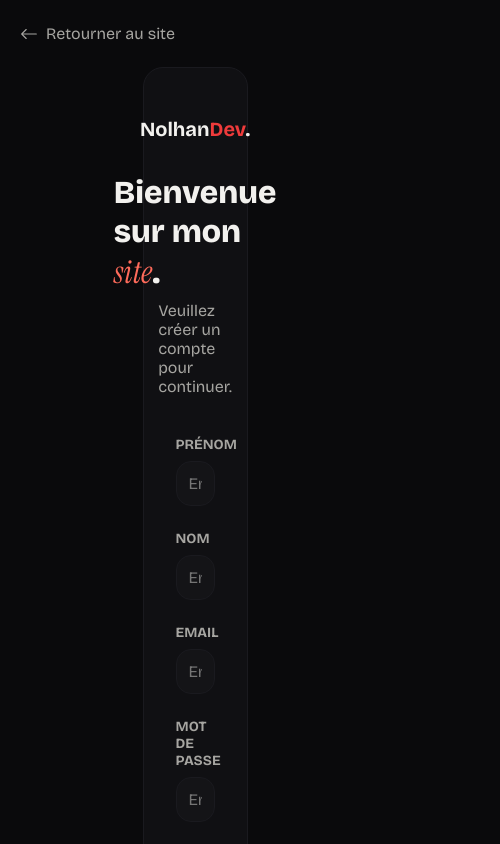
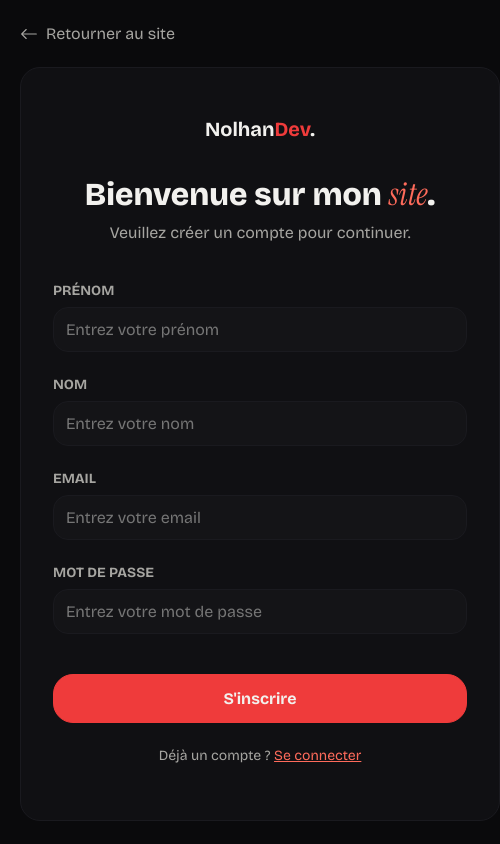
Before and after one commit to MNolhan/Nolhan-Portfolio, a React (Vite) app in the folder Frontend-Portfolio/: page /signup in a window 390 px wide. Shown: the top 844 px of the page, 500 px wide, since content can reach past the window. Built offline with nearby package versions, Linux system fonts and the light colour scheme; no server answers.

Commit message:
Feat: Mise à jour du padding du conteneur pour un meilleur responsive et ajustez la largeur des formulaires de connexion/inscription

```diff
--- a/Frontend-Portfolio/src/v2/styles/abstratcs/__container.scss
+++ b/Frontend-Portfolio/src/v2/styles/abstratcs/__container.scss
@@ -75,6 +75,10 @@
     margin: 0 auto;
     padding: 0;
 
+    @media (max-width: $wideScreen)  {
+        padding: 0 50px;
+    }
+
     @media (max-width: $LaptopScreen)  {
         max-width: $tabletScreen;
     }
--- a/Frontend-Portfolio/src/v2/styles/pages/__login.scss
+++ b/Frontend-Portfolio/src/v2/styles/pages/__login.scss
@@ -34,7 +34,7 @@
         background-color: $bg-soft;
         border: 1px solid $surface-2;
         border-radius: 20px;
-        width: 30%;
+        width: 30rem;
         margin: auto;
         padding: 2rem;
         color: $textColor;
--- a/Frontend-Portfolio/src/v2/styles/pages/__signup.scss
+++ b/Frontend-Portfolio/src/v2/styles/pages/__signup.scss
@@ -34,7 +34,7 @@
         background-color: $bg-soft;
         border: 1px solid $surface-2;
         border-radius: 20px;
-        width: 30%;
+        width: 30rem;
         margin: auto;
         padding: 2rem;
         color: $textColor;
@@ -136,3 +136,11 @@
         }
     }
 }
+
+@media (max-width: $wideScreen){
+    .signup{
+        &__content{
+            margin: 0 auto 4rem auto;
+        }
+    }
+}
```
